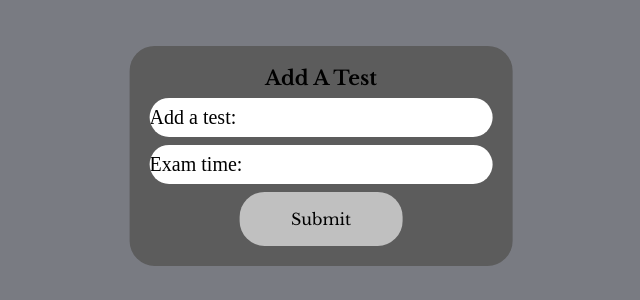
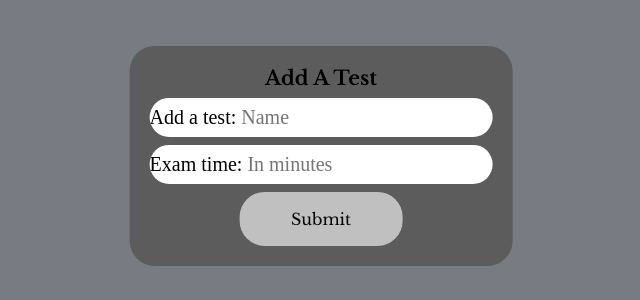
Before and after one commit to NightnHawk/Platforma-testowa--IO, a PHP site: page /add_test.php in a window 1280 px wide. Shown: the part 244-544 px from the top of the page, without its empty margins (319-959 px from the left). Run offline with PHP 8.4, Linux system fonts and the light colour scheme.

Commit message:
Update add_test.php

```diff
--- a/add_test.php
+++ b/add_test.php
@@ -36,11 +36,11 @@
 			<form method="post" action="add_test.php">
 				<div class="test-textbox">
 					<label>Add a test:</label>
-					<input type="text" name="test_name"/>
+					<input type="text" name="test_name" placeholder="Name"/>
 				</div>
 				<div class="test-textbox">
 					<label>Exam time:</label>
-					<input type="text" name="test_time"/>
+					<input type="text" name="test_time" placeholder="In minutes"/>
 				</div>
 				<div class="test-button">
 					<button type="submit" name="submit">Submit</button>
```
